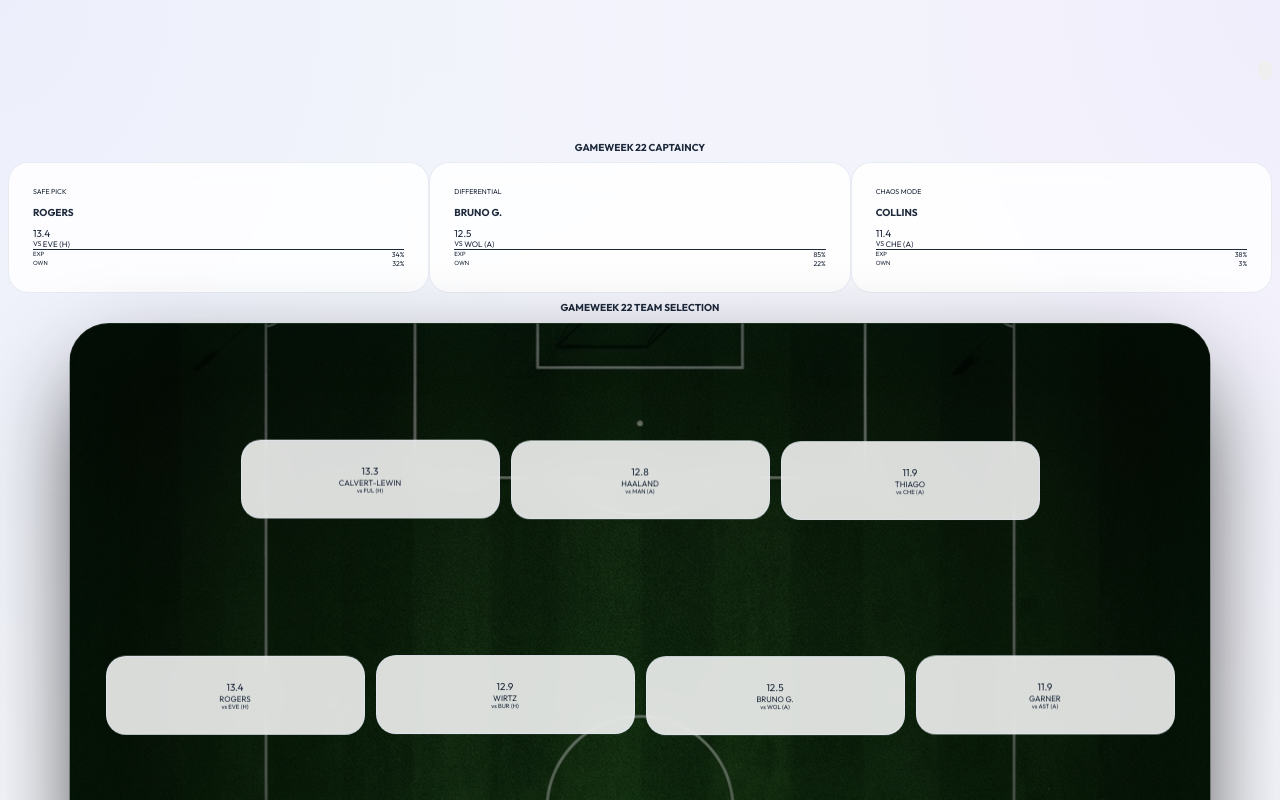
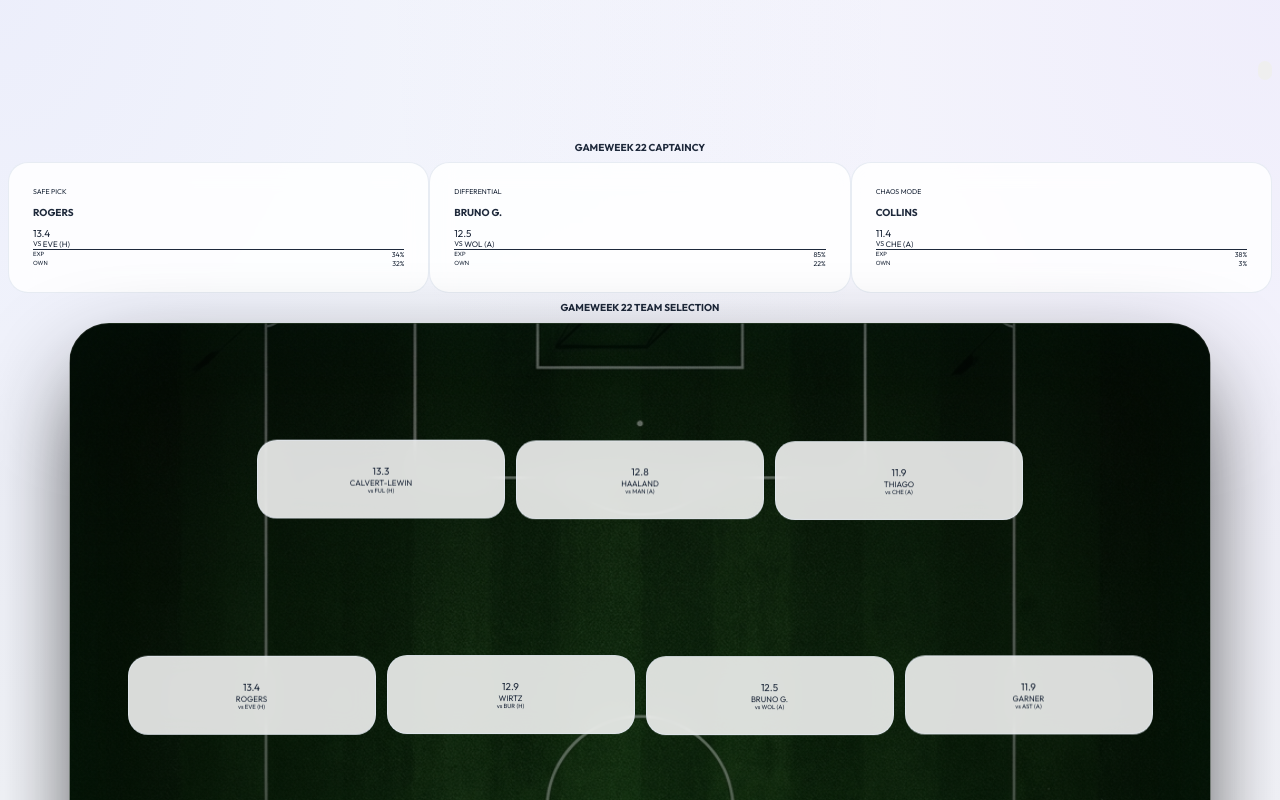
Before and after one commit to chriseyebagha/fantasy-premier-league, a Next.js app in the folder frontend/: page /fantasy/ in a window 1280 px wide. Shown: the top 800 px of the page. Built offline with nearby package versions, Linux system fonts and the light colour scheme.

Commit message:
UI: Standardize player card sizes V8

```diff
--- a/frontend/src/components/PlayerDashboard.tsx
+++ b/frontend/src/components/PlayerDashboard.tsx
@@ -27,7 +27,7 @@ const PositionBadge = ({ position }: { position: number }) => {
 };
 
 const MiniPlayerCard = ({ player, isBench = false }: { player: any, isBench?: boolean }) => (
-    <div className={`glass-card !p-1 md:!p-3 flex flex-col gap-1 md:gap-2 group animate-float ${isBench ? 'opacity-70 scale-95 border-white/5' : 'w-[19%] md:w-auto md:min-w-[130px] md:max-w-[150px] !bg-black/60 shadow-2xl'}`} style={{ animationDelay: `${Math.random() * 2}s` }}>
+    <div className={`glass-card !p-1 md:!p-3 flex flex-col gap-1 md:gap-2 group animate-float ${isBench ? 'w-24 md:w-32 opacity-70 scale-95 border-white/5' : 'w-[18%] md:w-[130px] lg:w-[150px] flex-shrink-0 !bg-black/60 shadow-2xl'}`} style={{ animationDelay: `${Math.random() * 2}s` }}>
         <div className="flex justify-between items-start">
             <div className="w-full text-center md:text-right">
                 <div className={`text-[10px] md:text-lg font-bold ${isBench ? 'text-slate-400' : 'text-primary-glow'}`}>{player.predicted_points.toFixed(1)}</div>
```
